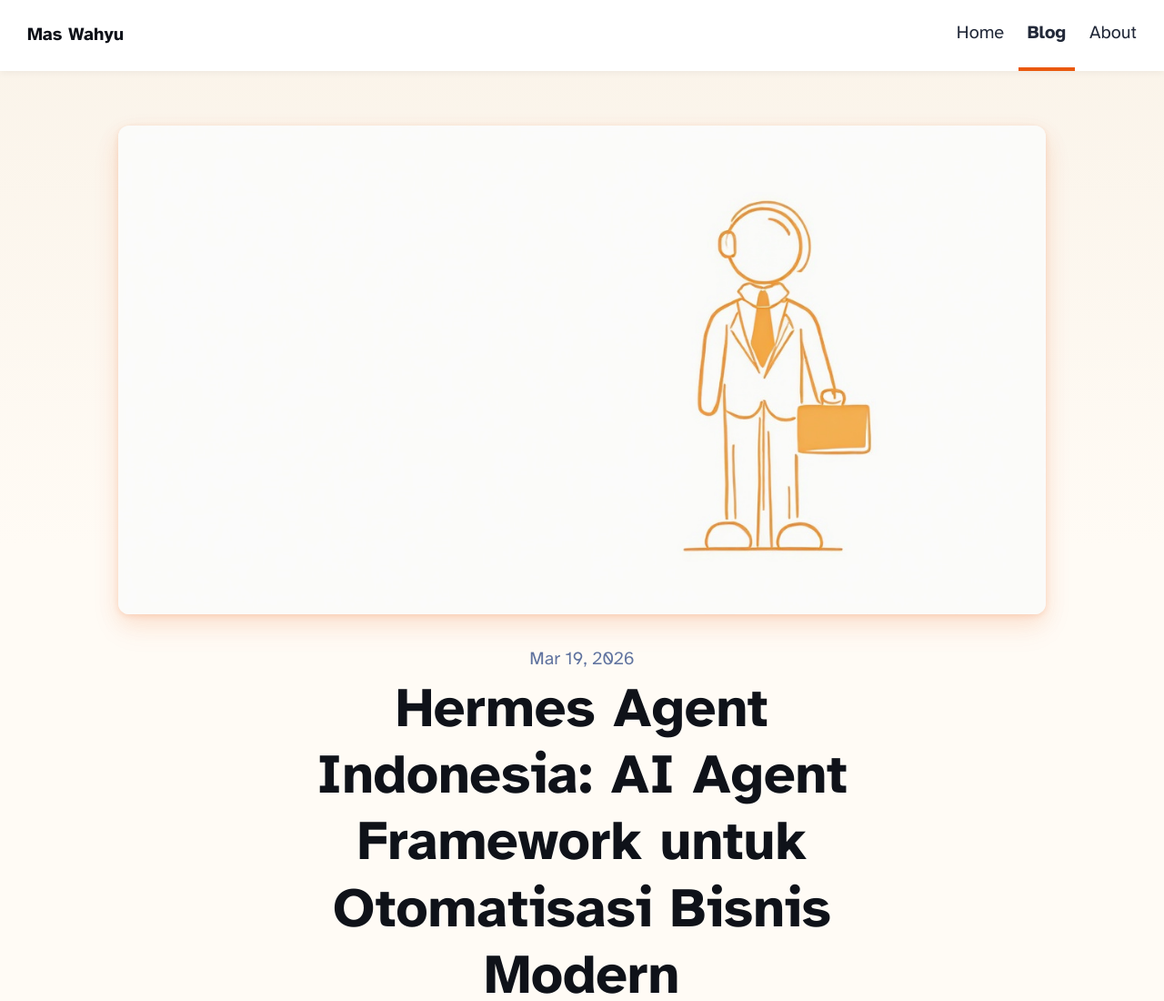
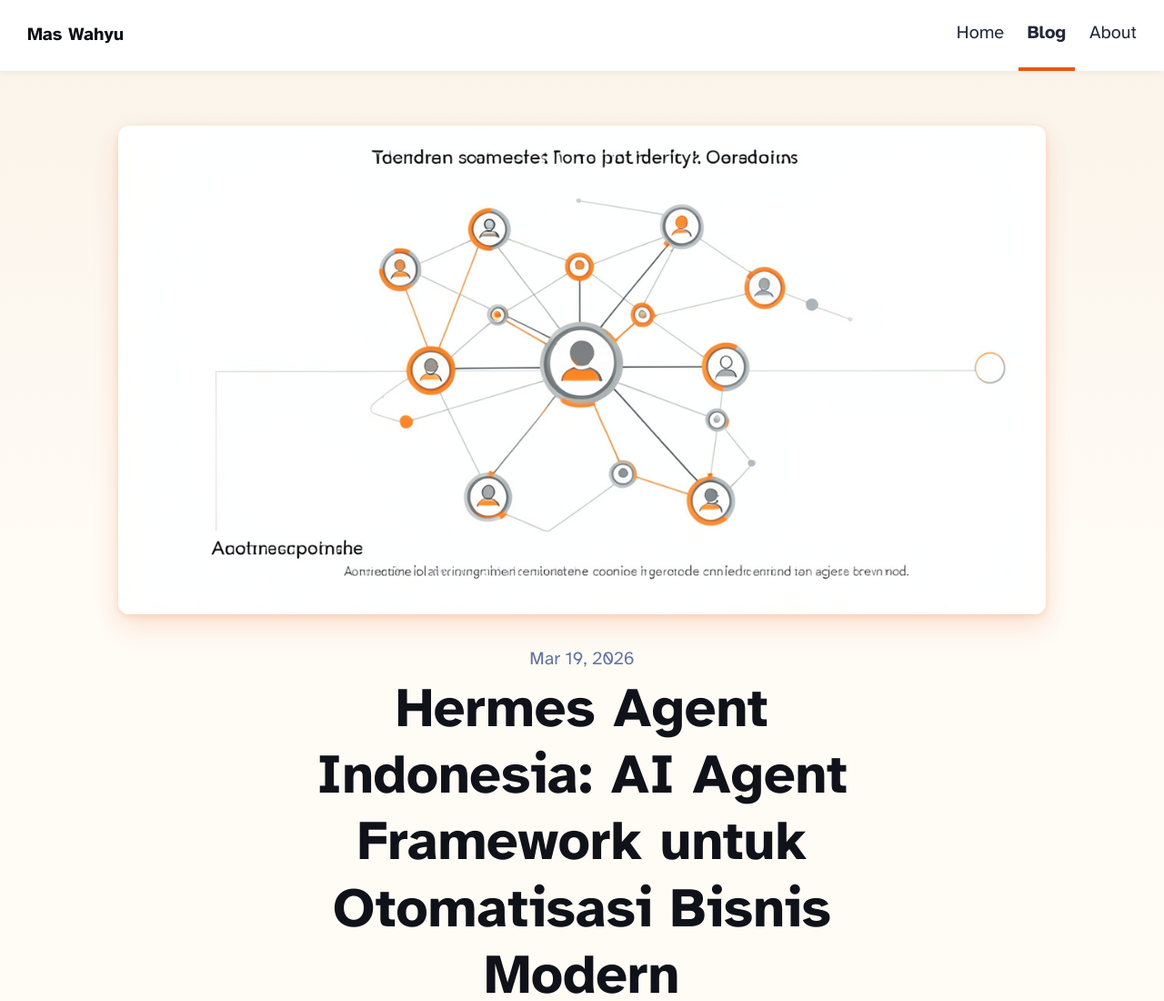
Before and after one commit to PseudoPort/maswahyu-blog, an Astro site: page /blog/hermes-agent-ai-framework in a window 1280 px wide. Shown: the top 1100 px of the page at 91% size. Built offline with nearby package versions, Linux system fonts and the light colour scheme; Astro itself is replaced by a stand-in of ours.

Commit message:
Add unique hero images for each blog post

```diff
--- a/src/content/blog/hermes-agent-ai-framework.md
+++ b/src/content/blog/hermes-agent-ai-framework.md
@@ -2,7 +2,7 @@
 title: 'Hermes Agent Indonesia: AI Agent Framework untuk Otomatisasi Bisnis Modern'
 description: 'Pelajari cara Hermes Agent membantu bisnis Indonesia membangun AI assistant otomatis. Framework ini memudahkan developer membuat automation agent tanpa ribet.'
 pubDate: 2026-03-19
-heroImage: ../../assets/blog-hero.jpg
+heroImage: ../../assets/hero-hermes.jpg
 ---
 
 # Hermes Agent Indonesia: AI Agent Framework untuk Otomatisasi Bisnis Modern
--- a/src/content/blog/openclaw-ai-assistant-ukm.md
+++ b/src/content/blog/openclaw-ai-assistant-ukm.md
@@ -2,7 +2,7 @@
 title: 'OpenClaw Indonesia: AI Assistant yang Meningkatkan Produktivitas Bisnis UKM'
 description: 'Temukan bagaimana AI assistant bisnis Indonesia seperti OpenClaw membantu UKM menghemat waktu, mengurangi biaya operasional, dan meningkatkan produktivitas secara signifikan.'
 pubDate: 2026-03-18
-heroImage: ../../assets/blog-hero.jpg
+heroImage: ../../assets/hero-openclaw.jpg
 ---
 
 # OpenClaw Indonesia: AI Assistant yang Meningkatkan Produktivitas Bisnis UKM
```
Also changed, not shown: src/assets/hero-hermes.jpg (added), src/assets/hero-openclaw.jpg (added).
